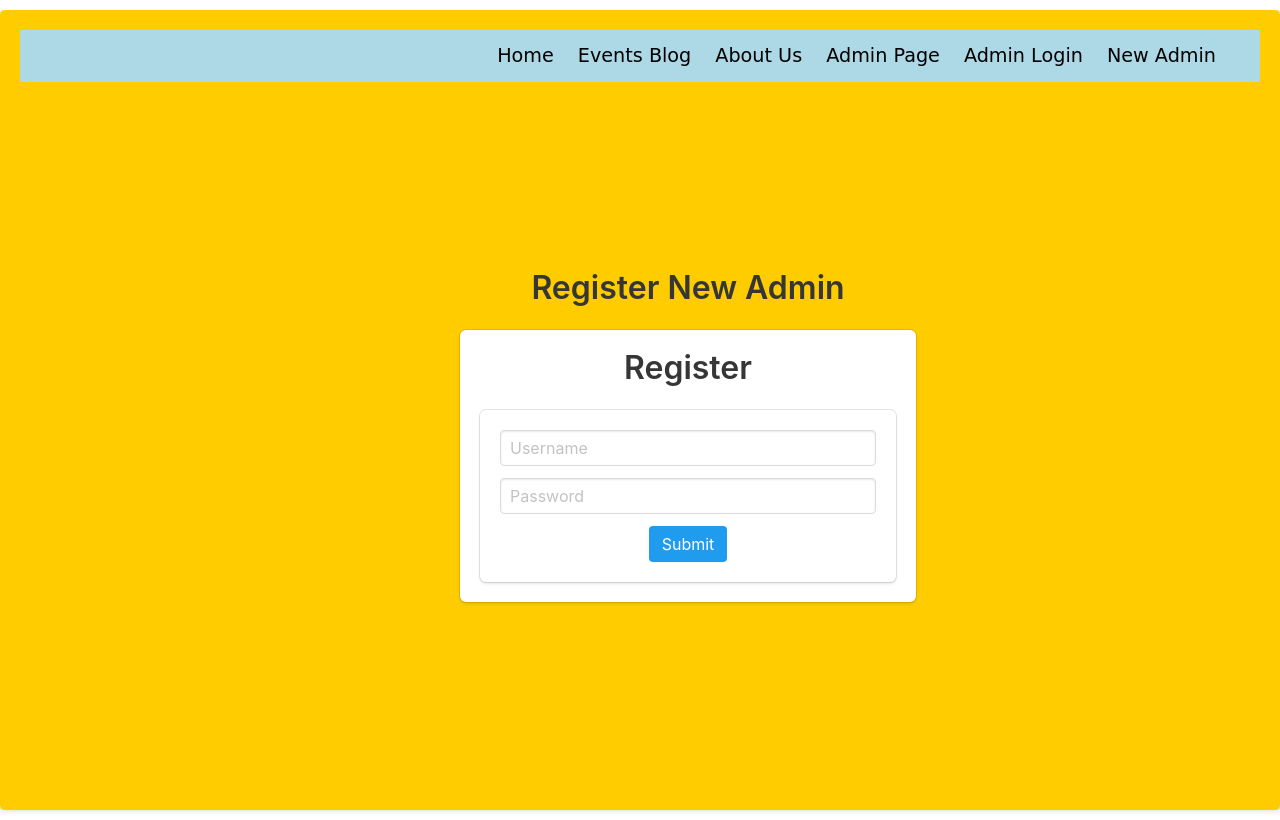
After one commit to UmaRauf/APPLES-Website, a Flask app: page /register in a window 1280 px wide. The commit adds this page. Run offline with Flask 3, Linux system fonts and the light colour scheme.

Commit message:
admin and login get and post functions

```diff
--- /dev/null
+++ b/admin/forms.py
@@ -0,0 +1,8 @@
+from flask_wtf import FlaskForm
+from wtforms import StringField, PasswordField,SubmitField
+from wtforms.validators import DataRequired, Length
+
+class RegisterForm(FlaskForm):
+    username = StringField('Username', validators=[DataRequired(), Length(min=4, max=25)])
+    password = PasswordField('Password', validators=[DataRequired(), Length(min=6)])
+    submit = SubmitField('Submit')
--- a/admin/views.py
+++ b/admin/views.py
@@ -1,11 +1,23 @@
-from flask import Blueprint, render_template
+from flask import Blueprint, render_template,redirect,url_for
+from admin.forms import RegisterForm
 
 admin_blueprint = Blueprint('admin', __name__)
 
-@admin_blueprint.route('/admin')
+@admin_blueprint.route('/admin',methods=['GET', 'POST'])
 def admin():
     return render_template('admin/admin.html')
 
-@admin_blueprint.route('/login')
+@admin_blueprint.route('/login',methods=['GET', 'POST'])
 def login():
     return render_template('admin/login.html')
+
+@admin_blueprint.route('/register', methods=['GET', 'POST'])
+def register():
+    form = RegisterForm()
+
+    if form.validate_on_submit():
+        print(form.data.get('username'))
+        print(form.data.get('password'))
+        return redirect(url_for('admin.login'))
+
+    return render_template('admin/register.html', form=form)
--- a/app.py
+++ b/app.py
@@ -1,4 +1,5 @@
 from flask import Flask,render_template
+import secrets
 
 app = Flask(__name__)
 
@@ -13,6 +14,10 @@ app.register_blueprint(about_blueprint)
 app.register_blueprint(admin_blueprint)
 
 
+# Set the secret key
+app.config['SECRET_KEY'] = secrets.token_hex(16)
+
+
 
 if __name__ == '__main__':
     app.run(debug=True)
--- a/requirements.txt
+++ b/requirements.txt
@@ -1,3 +1,5 @@
 flask
 app
 Jinja2
+WTForms
+Flask-WTF
--- /dev/null
+++ b/templates/admin/register.html
@@ -0,0 +1,37 @@
+{% extends "base.html" %}
+
+{% block content %}
+    <div class="column is-5 is-offset-4">
+        <h3 class="title is-3">Register New Admin</h3>
+        <div class="box">
+            {% with messages = get_flashed_messages() %}
+                {% if messages %}
+                    <div class="notification is-danger">
+                        {{ messages[0] }}.
+                    </div>
+                {% endif %}
+            {% endwith %}
+            <h3 class="title is-3">Register</h3>
+        <div class="box">
+            <form method="POST">
+                <div class="field">
+                    {{ form.csrf_token() }}
+                    <div class="control">
+                        {{ form.username(class="input", placeholder="Username") }}
+                    </div>
+                </div>
+                <div class="field">
+                    <div class="control">
+                        {{ form.password(class="input", placeholder="Password") }}
+                    </div>
+                </div>
+                <div>
+                    {{ form.submit(class="button is-info is-centered") }}
+                </div>
+            </form>
+        </div>
+    </div>
+        </div>
+    </div>
+
+{% endblock %}
--- a/templates/base.html
+++ b/templates/base.html
@@ -44,6 +44,16 @@
                         <a href="{{ url_for('about.about') }}" class="navbar-item">
                             About Us
                         </a>
+                        <a href="{{ url_for('admin.admin') }}" class="navbar-item">
+                            Admin Page
+                        </a>
+                        <a href="{{ url_for('admin.login') }}" class="navbar-item">
+                            Admin Login
+                        </a>
+                        </a>
+                        <a href="{{ url_for('admin.register') }}" class="navbar-item">
+                            New Admin
+                        </a>
                     </div>
                 </div>
             </div>
```
Also changed, not shown: templates/admin/admin.html (+5 -9 lines), templates/admin/login.html (+5 -9 lines).
